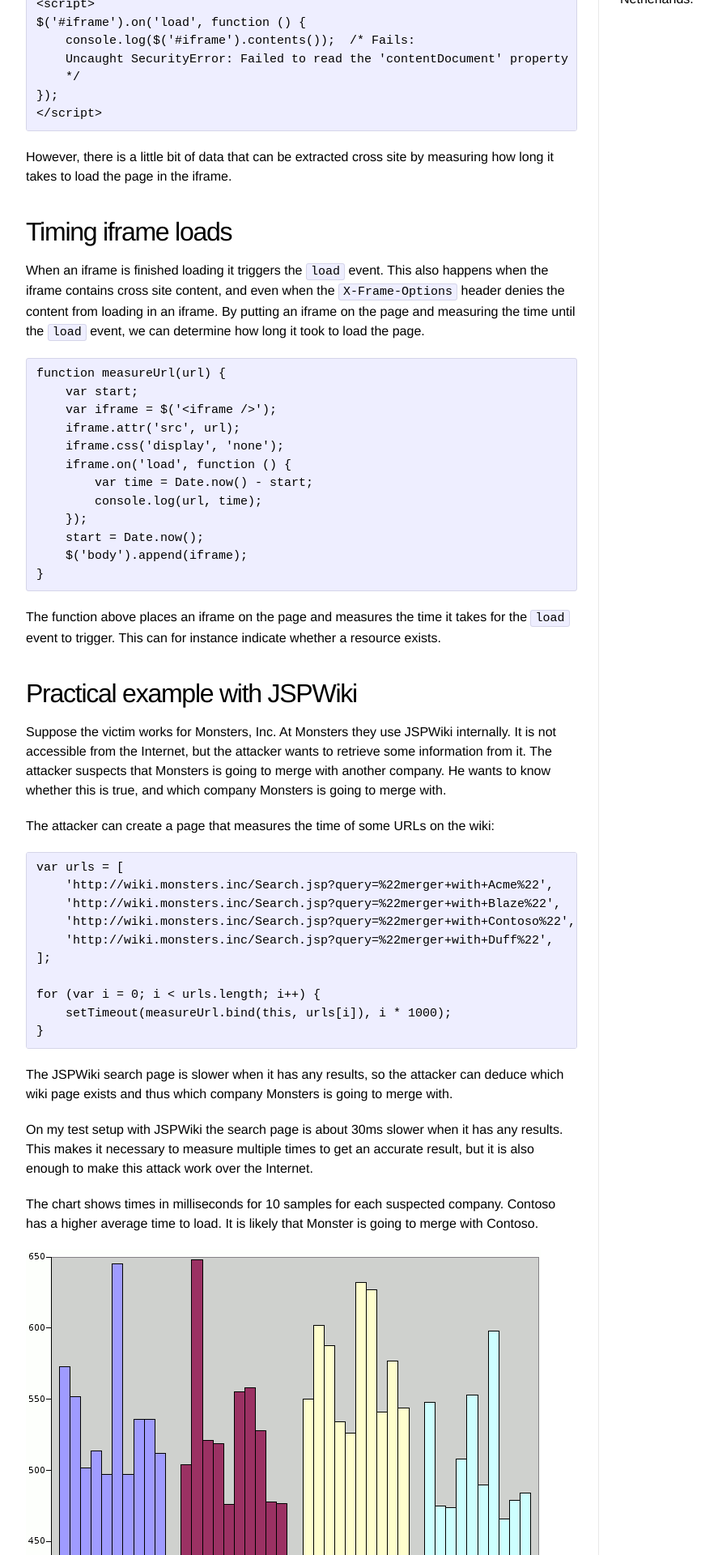
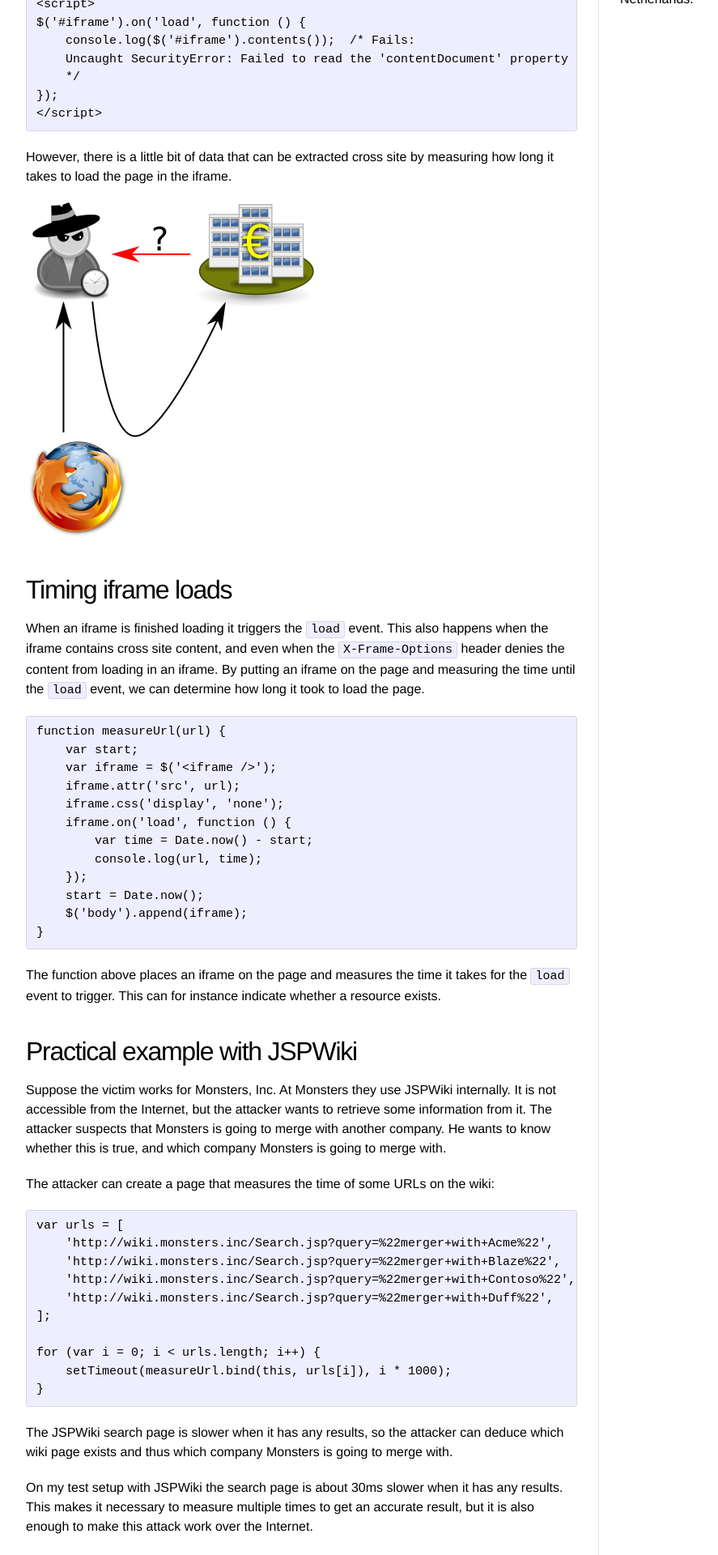
Before and after one commit to Sjord/Sjord.github.io, a Jekyll site: the page built from _posts/2016-03-28-combining-csrf-with-timing-attacks.md, in a window 1280 px wide. Shown: the part 662-2582 px from the top of the page at 81% size, without its empty margins (108-995 px from the left). Built offline with Jekyll 4.4.1, drawn with Linux system fonts in a browser that asks for light colours.

Commit message:
Add image

```diff
--- a/_posts/2016-03-28-combining-csrf-with-timing-attacks.md
+++ b/_posts/2016-03-28-combining-csrf-with-timing-attacks.md
@@ -23,6 +23,8 @@
     </script>
 
 However, there is a little bit of data that can be extracted cross site by measuring how long it takes to load the page in the iframe.
+
+![Can an attacker retrieve a result from another site with CSRF?](/images/csrf-timing.png)
 
 ## Timing iframe loads
 
```
Also changed, not shown: images/csrf-timing.png (added).
